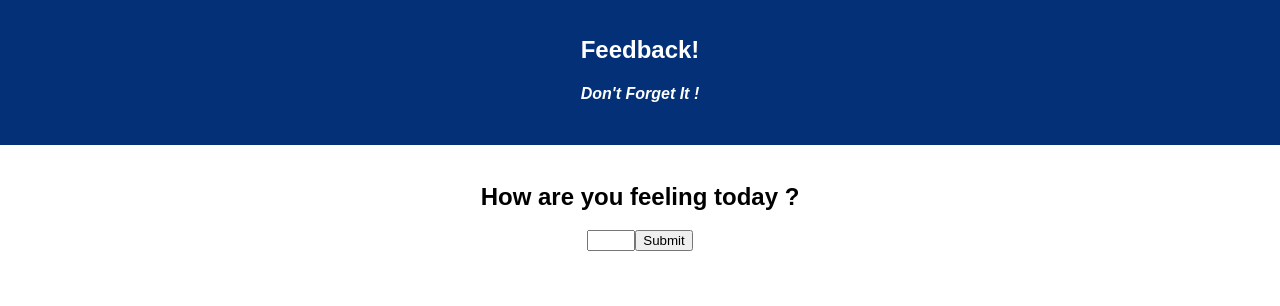
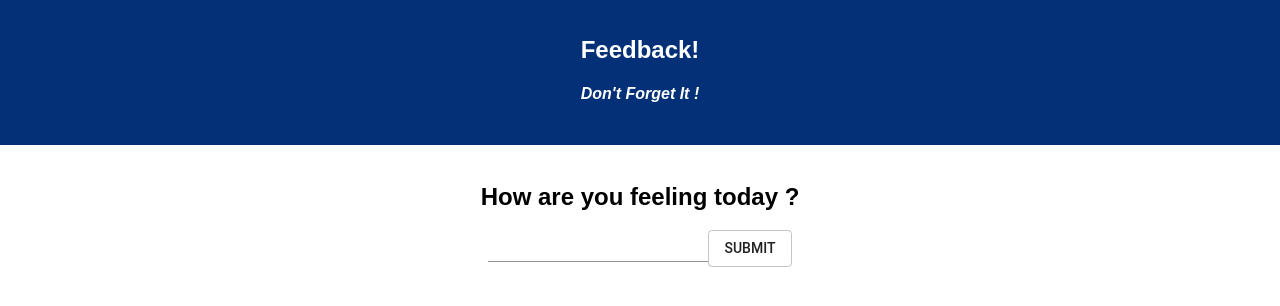
Before and after one commit to jessegjerde89/prime_feedback, a React (Create React App) app: page / in a window 1280 px wide. Shown: the top 306 px of the page. Built offline with nearby package versions, Linux system fonts and the light colour scheme.

Commit message:
material ui some buttons

```diff
--- a/src/components/CommentsComp/CommentsComp.js
+++ b/src/components/CommentsComp/CommentsComp.js
@@ -1,6 +1,8 @@
 import React, { Component } from 'react';
 import { connect } from 'react-redux'
 
+import TextField from '@material-ui/core/TextField'
+import Button from '@material-ui/core/Button'
 
 
 class CommentsComp extends Component {
@@ -31,8 +33,8 @@ handleSubmit = (event) =>{
       <div>
         <form onSubmit={this.handleSubmit} >
           <h2> Any comments you want to leave? </h2>
-          <input placeholder='Comments' type="text" onChange={this.handleChange}  />
-      <button> Submit </button>
+          <TextField placeholder='Comments' type="text" onChange={this.handleChange}  />
+      <Button type="submit" variant="outlined" color="primary"> Submit </Button>
         <br/>
         </form>
       </div>
--- a/src/components/FeelingComp/FeelingComp.js
+++ b/src/components/FeelingComp/FeelingComp.js
@@ -1,6 +1,9 @@
 import React, { Component } from 'react';
 
 import { connect } from 'react-redux'
+
+import TextField from '@material-ui/core/TextField'
+import Button from '@material-ui/core/Button'
 
 // import LinkButton from '../LinkButton'
 
@@ -36,10 +39,10 @@ handleSubmit = (event) => {
 
             <form onSubmit={this.handleSubmit} >
             <h2>How are you feeling today ?</h2>
-            <input className="feeling" type="number" min='1' max='5' onChange={this.handleChange} />
+            <TextField className="feeling" type="number" min='1' max='5' onChange={this.handleChange} />
             {/* <input className="feeling" type="number" onChange={(e) => this.handleChange(e)} /> */}
             {/* <Link to='/understanding'><button type="submit" >Submit</button> </Link> */}
-            <button type="submit" >Submit</button>
+            <Button variant="outlined" type="submit" >Submit</Button>
 
             <br/>
             </form>
--- a/src/components/ReviewComp/ReviewComp.js
+++ b/src/components/ReviewComp/ReviewComp.js
@@ -2,7 +2,7 @@ import React, { Component } from 'react';
 import { connect } from 'react-redux'
 import axios from 'axios'
 import { withRouter } from 'react-router';
-import {Button} from '@material-ui/core';
+import Button from '@material-ui/core/Button'
 
 
 class ReviewComp extends Component {
@@ -43,10 +43,18 @@ handleClick = () =>{
             this.props.feedback.support === '' ||
             this.props.feedback.comments === '' ) {
 
-            displayButton = (<button disabled className="mdc-button mdc-button--raised"> Incomplete </button>)
+            displayButton =
+            (<button variant="contained" color="primary" >
+                <span >Incomplete</span>
+                </button>)
         } else {
-            displayButton = (<button className="mdc-button mdc-button--raised" onClick={this.handleClick}> Complete </button>)
+            displayButton =
+            (<Button  onClick={this.handleClick}>
+                <span >Complete</span>
+                </Button>)
         }
+
+
 
 
 
--- a/src/components/SupportComp/SupportComp.js
+++ b/src/components/SupportComp/SupportComp.js
@@ -1,5 +1,8 @@
 import React, { Component } from 'react';
 import { connect } from 'react-redux'
+
+import TextField from '@material-ui/core/TextField'
+import Button from '@material-ui/core/Button'
 
 
 class SupportComp extends Component {
@@ -37,9 +40,9 @@ class SupportComp extends Component {
       <div >
        <form onSubmit={this.handleSubmit}>
         <h2>How well are you being supported ?</h2>
-        <input className='support' type="number"
+        <TextField className='support' type="number"
             min='1' max='5' onChange={this.handleChange} />
-        <button>Submit</button>
+        <Button type="submit" varient="outlined" >Submit</Button>
         <br/>
        </form>
       </div>
--- a/src/components/UnderComp/UnderComp.js
+++ b/src/components/UnderComp/UnderComp.js
@@ -1,6 +1,9 @@
 import React, { Component } from 'react';
 
 import { connect } from 'react-redux'
+
+import TextField from '@material-ui/core/TextField'
+import Button from '@material-ui/core/Button'
 
 
 class UnderComp extends Component {
@@ -40,8 +43,8 @@ handleSubmit = (event) => {
       <div >
         <form onSubmit={this.handleSubmit} >
         <h2>How well are you understanding the content ?</h2>
-        <input className='understand' type="number" min="1" max="5" onChange={this.handleChange} />
-        <button type="submit">Submit</button>
+        <TextField className='understand' type="number" min="1" max="5" onChange={this.handleChange} />
+        <Button variant="outlined" type="submit">Submit</Button>
         <br/>
         </form>
       </div>
```
